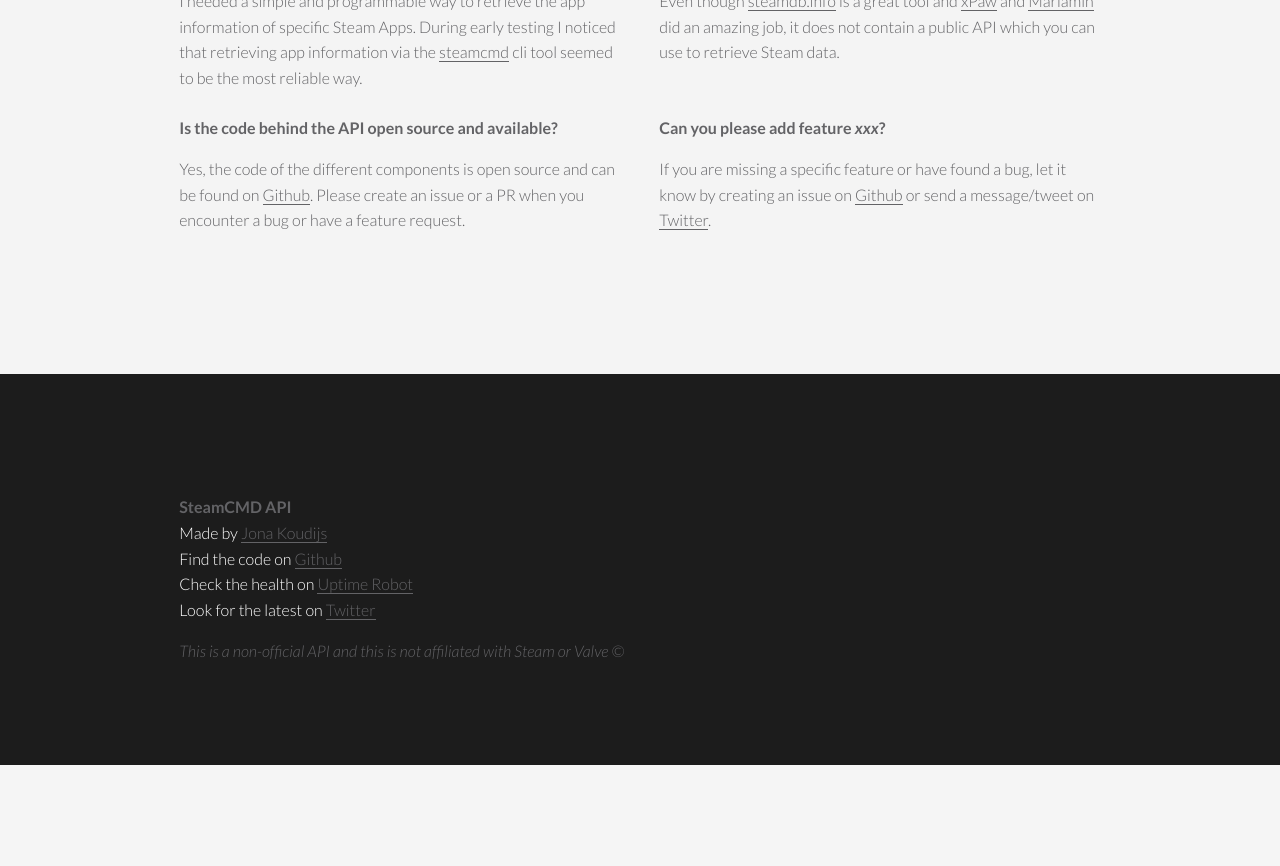
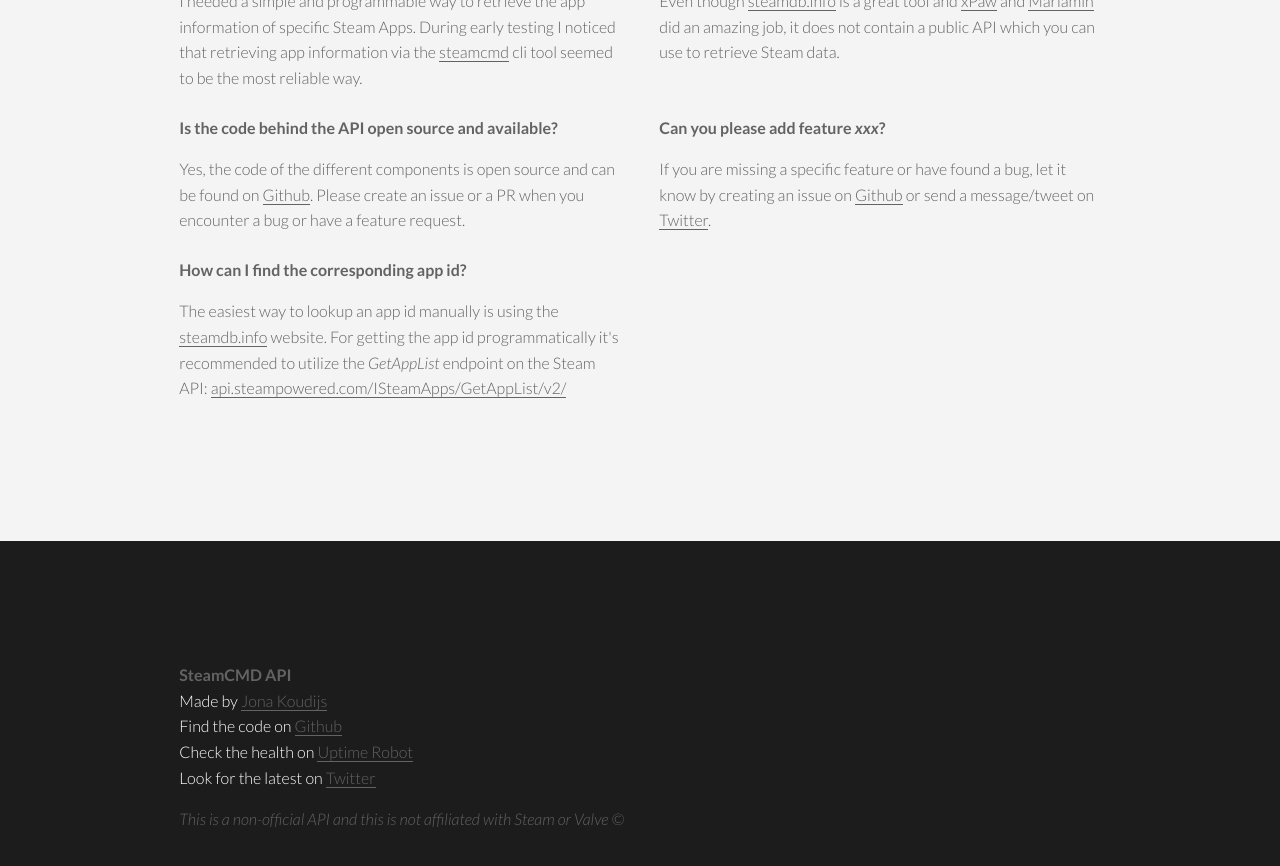
Before and after one commit to steamcmd/website, a Jekyll site: the page built from index.html, in a window 1280 px wide and 900 px high, scrolled down 5035 px. Shown: the top 866 px of the window. Built offline with Jekyll 4.4.1, drawn with Linux system fonts in a browser that asks for light colours; before the commit the page ends 5800 px from its top, so only the background shows below that.

Commit message:
Add q/a to faq about finding app id

```diff
--- a/_includes/faq.html
+++ b/_includes/faq.html
@@ -42,3 +42,17 @@
     </p>
   </div>
 </div>
+
+<div class="row">
+  <div class="col-6">
+    <b>How can I find the corresponding app id?</b>
+    <p>
+      The easiest way to lookup an app id manually is using the
+      <a href="https://steamdb.info">steamdb.info</a> website.
+
+      For getting the app id programmatically it's recommended to utilize the
+      <i>GetAppList</i> endpoint on the Steam API:
+      <a href="https://api.steampowered.com/ISteamApps/GetAppList/v2/">api.steampowered.com/ISteamApps/GetAppList/v2/</a>
+    </p>
+  </div>
+</div>
```
